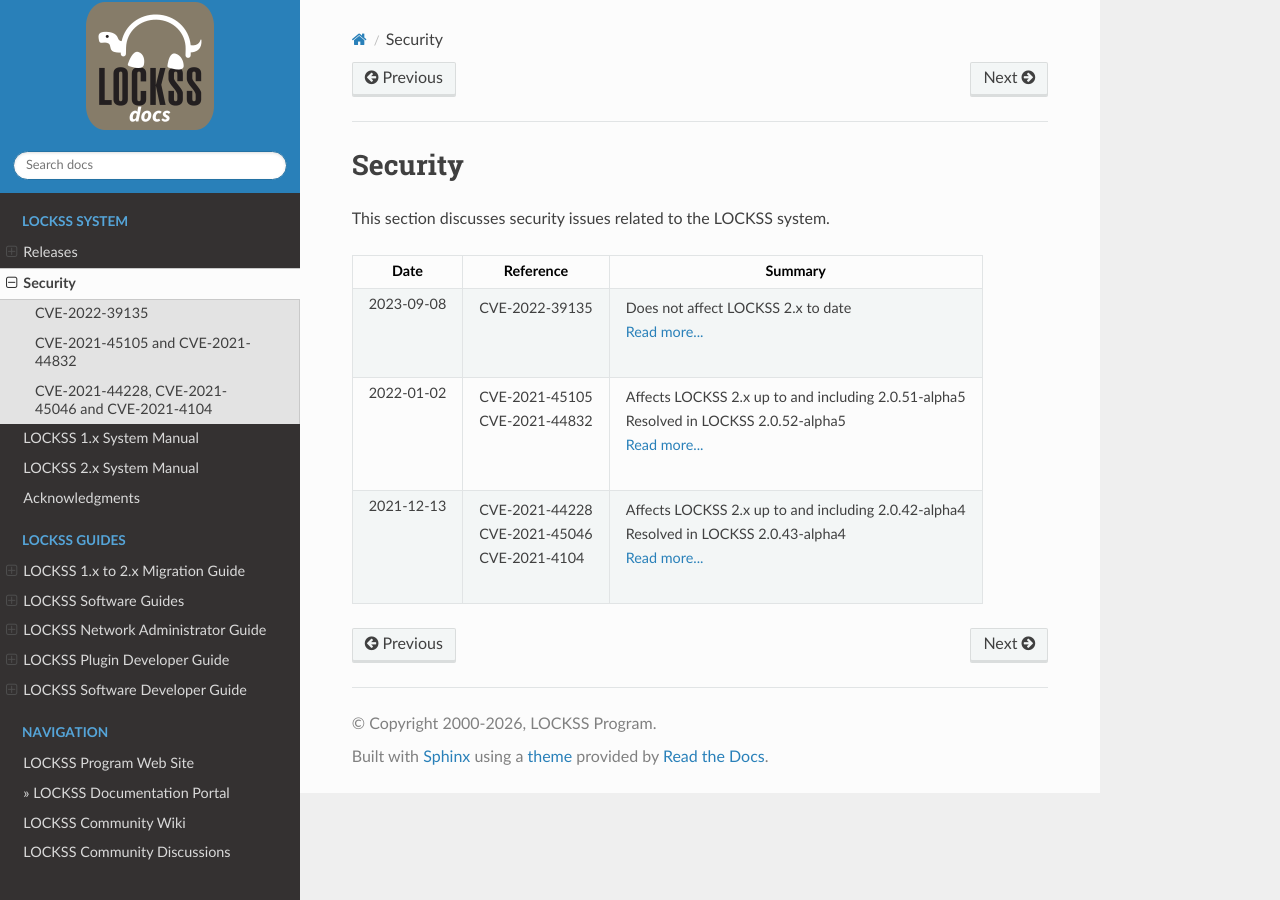
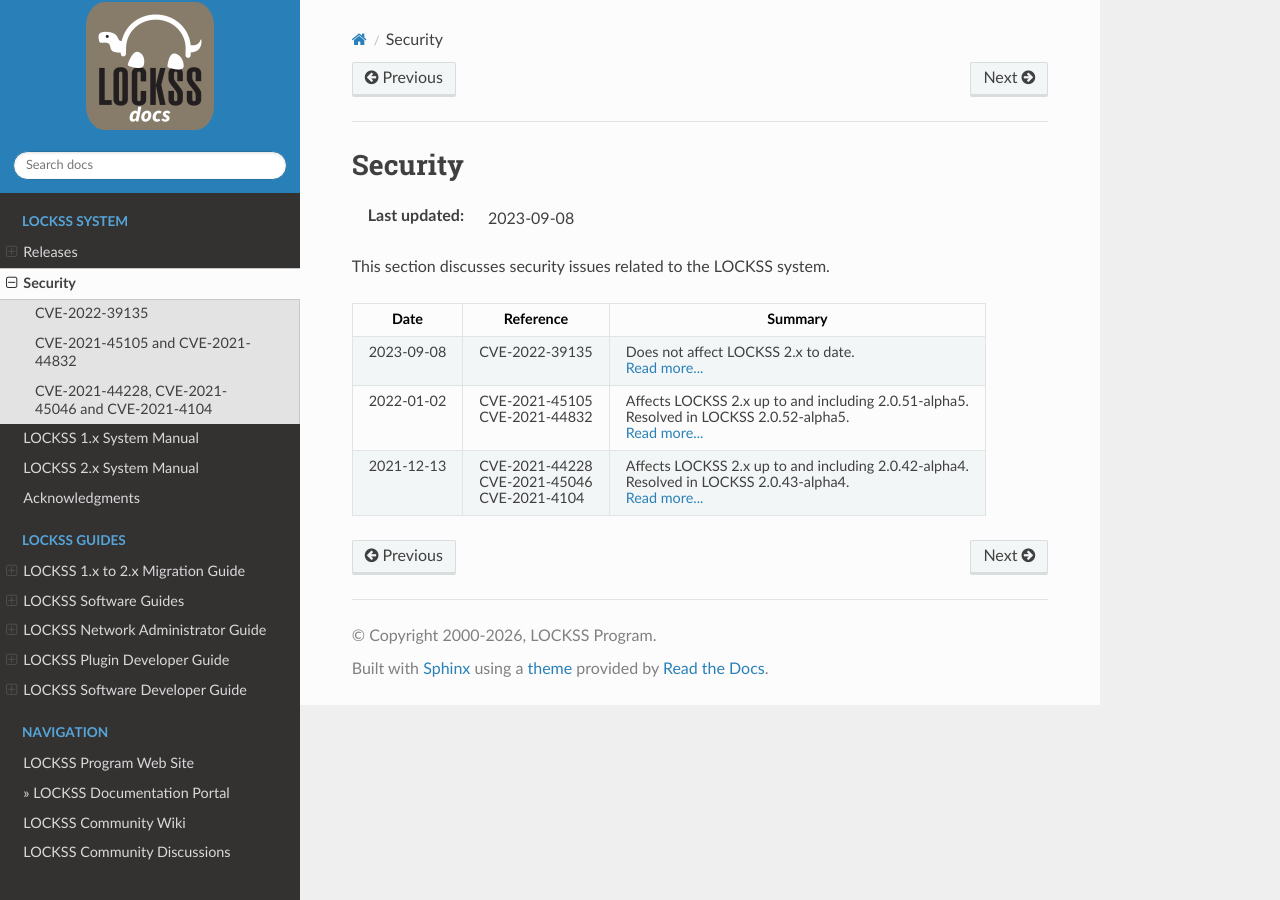
Before and after one commit to lockss/lockss-rtd-portal, a Sphinx documentation site: the page built from docs/security/index.rst, in a window 1280 px wide. Built offline with Sphinx 7.4.7 and the Read the Docs theme 3.1.0, drawn with Linux system fonts in a browser that asks for light colours.

Commit message:
Cosmetic.

```diff
--- a/docs/security/cve-2021-44228.rst
+++ b/docs/security/cve-2021-44228.rst
@@ -8,8 +8,8 @@
 CVE-2021-44228, CVE-2021-45046 and CVE-2021-4104
 ================================================
 
-| *First published: 2021-12-13*
-| *Last updated: 2022-01-02*
+:First published: 2021-12-13
+:Last updated: 2022-01-02
 
 .. attention::
 
--- a/docs/security/cve-2021-45105.rst
+++ b/docs/security/cve-2021-45105.rst
@@ -6,7 +6,7 @@
 CVE-2021-45105 and CVE-2021-44832
 =================================
 
-*First published: 2022-01-02*
+:First published: 2022-01-02
 
 .. attention::
 
--- a/docs/security/cve-2022-39135.rst
+++ b/docs/security/cve-2022-39135.rst
@@ -2,7 +2,7 @@
 CVE-2022-39135
 ==============
 
-*First published: 2023-09-08*
+:First published: 2023-09-08
 
 .. tip::
 
--- a/docs/security/index.rst
+++ b/docs/security/index.rst
@@ -2,20 +2,41 @@
 Security
 ========
 
+:Last updated: 2023-09-08
+
 This section discusses security issues related to the LOCKSS system.
 
-========== ================ =======
-Date       Reference        Summary
-========== ================ =======
-2023-09-08 | CVE-2022-39135 | Does not affect LOCKSS 2.x to date
-                            | :doc:`Read more... <cve-2022-39135>`
-2022-01-02 | CVE-2021-45105 | Affects LOCKSS 2.x up to and including 2.0.51-alpha5
-           | CVE-2021-44832 | Resolved in LOCKSS 2.0.52-alpha5
-                            | :doc:`Read more... <cve-2021-45105>`
-2021-12-13 | CVE-2021-44228 | Affects LOCKSS 2.x up to and including 2.0.42-alpha4
-           | CVE-2021-45046 | Resolved in LOCKSS 2.0.43-alpha4
-           | CVE-2021-4104  | :doc:`Read more... <cve-2021-44228>`
-========== ================ =======
+.. list-table::
+   :header-rows: 1
+
+   *  *  Date
+      *  Reference
+      *  Summary
+   *  *  2023-09-08
+      *  CVE-2022-39135
+      *  Does not affect LOCKSS 2.x to date.
+
+         :doc:`Read more... <cve-2022-39135>`
+   *  *  2022-01-02
+      *  CVE-2021-45105
+
+         CVE-2021-44832
+      *  Affects LOCKSS 2.x up to and including 2.0.51-alpha5.
+
+         Resolved in LOCKSS 2.0.52-alpha5.
+
+         :doc:`Read more... <cve-2021-45105>`
+   *  *  2021-12-13
+      *  CVE-2021-44228
+
+         CVE-2021-45046
+
+         CVE-2021-4104
+      *  Affects LOCKSS 2.x up to and including 2.0.42-alpha4.
+
+         Resolved in LOCKSS 2.0.43-alpha4.
+
+         :doc:`Read more... <cve-2021-44228>`
 
 .. toctree::
    :hidden:
```
